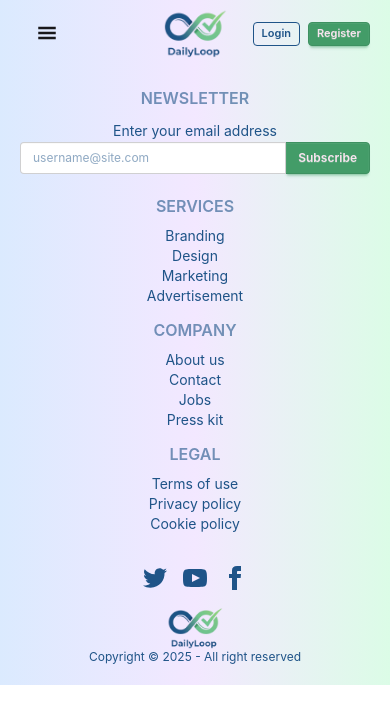
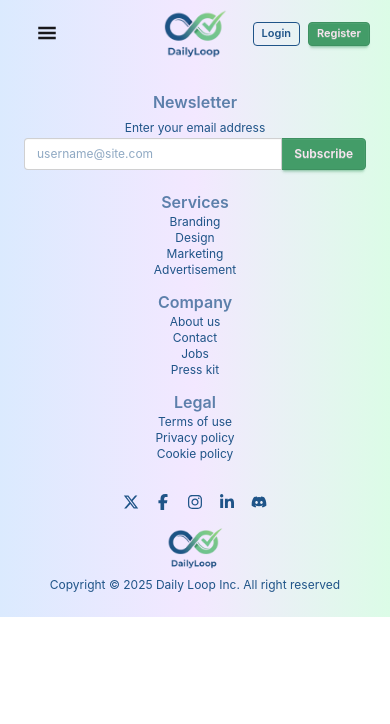
Before and after one commit to shamim1202/daily-loop-client, a React (Vite) app: page /auth in a window 390 px wide. Shown: the top 724 px of the page. Built offline with nearby package versions, Linux system fonts and the light colour scheme; no server answers.

Commit message:
update code

```diff
--- a/src/components/Footer/Footer.jsx
+++ b/src/components/Footer/Footer.jsx
@@ -1,14 +1,21 @@
+import {
+  FaDiscord,
+  FaFacebookF,
+  FaInstagram,
+  FaLinkedinIn,
+  FaXTwitter,
+} from "react-icons/fa6";
 import { Link } from "react-router";
 
 const Footer = () => {
   return (
-    <div className="md:max-w-7xl mx-auto">
-      <div className="bg-linear-to-r from-blue-100 via-purple-100 to-green-100 text-primary md:py-8 p-5 md:p-0 px-5 md:px-10">
+    <div className="md:max-w-7xl mx-auto bg-linear-to-r from-blue-100 via-purple-100 to-green-100 px-6 md:px-12 py-6 md:py-0">
+      <div className=" text-primary md:py-8">
         <div className="md:max-w-7xl mx-auto flex flex-col-reverse md:flex-row md:gap-40 text-center md:text-left">
           <div className="flex flex-col md:flex-row md:w-full justify-between space-y-3 md:space-y-0">
             <nav>
-              <h6 className="footer-title">Services</h6>
-              <div className="flex flex-col text-sm md:text-base">
+              <h6 className="text-base md:text-lg font-semibold opacity-70 md:mb-2">Services</h6>
+              <div className="flex flex-col text-xs md:text-base">
                 <a className="link link-hover">Branding</a>
                 <a className="link link-hover">Design</a>
                 <a className="link link-hover">Marketing</a>
@@ -17,8 +24,8 @@ const Footer = () => {
             </nav>
 
             <nav>
-              <h6 className="footer-title">Company</h6>
-              <div className="flex flex-col text-sm md:text-base">
+              <h6 className="text-base md:text-lg font-semibold opacity-70 md:mb-2">Company</h6>
+              <div className="flex flex-col text-xs md:text-base">
                 <a className="link link-hover">About us</a>
                 <a className="link link-hover">Contact</a>
                 <a className="link link-hover">Jobs</a>
@@ -27,8 +34,8 @@ const Footer = () => {
             </nav>
 
             <nav>
-              <h6 className="footer-title">Legal</h6>
-              <div className="flex flex-col text-sm md:text-base">
+              <h6 className="text-base md:text-lg font-semibold opacity-70 md:mb-2">Legal</h6>
+              <div className="flex flex-col text-xs md:text-base">
                 <a className="link link-hover">Terms of use</a>
                 <a className="link link-hover">Privacy policy</a>
                 <a className="link link-hover">Cookie policy</a>
@@ -39,9 +46,9 @@ const Footer = () => {
           {/* ------> Subscribe <------- */}
           <div className="md:w-6/12 mb-5 md:mb-0">
             <form>
-              <h6 className="footer-title">Newsletter</h6>
+              <h6 className="text-base md:text-lg font-semibold opacity-70 md:mb-2">Newsletter</h6>
               <fieldset className="w-full">
-                <label className="text-sm md:text-base">
+                <label className="text-xs md:text-base">
                   Enter your email address
                 </label>
                 <div className="join w-full">
@@ -61,49 +68,45 @@ const Footer = () => {
 
         <div className="flex flex-col items-center justify-center mt-8">
           <nav className="flex flex-row items-center justify-center gap-4 mb-4">
-            <a>
-              <svg
-                xmlns="http://www.w3.org/2000/svg"
-                width="24"
-                height="24"
-                viewBox="0 0 24 24"
-                className="fill-current"
-              >
-                <path d="M24 4.557c-.883.392-1.832.656-2.828.775 1.017-.609 1.798-1.574 2.165-2.724-.951.564-2.005.974-3.127 1.195-.897-.957-2.178-1.555-3.594-1.555-3.179 0-5.515 2.966-4.797 6.045-4.091-.205-7.719-2.165-10.148-5.144-1.29 2.213-.669 5.108 1.523 6.574-.806-.026-1.566-.247-2.229-.616-.054 2.281 1.581 4.415 3.949 4.89-.693.188-1.452.232-2.224.084.626 1.956 2.444 3.379 4.6 3.419-2.07 1.623-4.678 2.348-7.29 2.04 2.179 1.397 4.768 2.212 7.548 2.212 9.142 0 14.307-7.721 13.995-14.646.962-.695 1.797-1.562 2.457-2.549z"></path>
-              </svg>
+            <a href="https://x.com" target="_blank" className="md:text-2xl">
+              <FaXTwitter />
             </a>
-
-            <a>
-              <svg
-                xmlns="http://www.w3.org/2000/svg"
-                width="24"
-                height="24"
-                viewBox="0 0 24 24"
-                className="fill-current"
-              >
-                <path d="M19.615 3.184c-3.604-.246-11.631-.245-15.23 0-3.897.266-4.356 2.62-4.385 8.816.029 6.185.484 8.549 4.385 8.816 3.6.245 11.626.246 15.23 0 3.897-.266 4.356-2.62 4.385-8.816-.029-6.185-.484-8.549-4.385-8.816zm-10.615 12.816v-8l8 3.993-8 4.007z"></path>
-              </svg>
+            <a
+              href="https://facebook.com"
+              target="_blank"
+              className="md:text-2xl"
+            >
+              <FaFacebookF />
             </a>
-
-            <a>
-              <svg
-                xmlns="http://www.w3.org/2000/svg"
-                width="24"
-                height="24"
-                viewBox="0 0 24 24"
-                className="fill-current"
-              >
-                <path d="M9 8h-3v4h3v12h5v-12h3.642l.358-4h-4v-1.667c0-.955.192-1.333 1.115-1.333h2.885v-5h-3.808c-3.596 0-5.192 1.583-5.192 4.615v3.385z"></path>
-              </svg>
+            <a
+              href="https://instagram.com"
+              target="_blank"
+              className="md:text-2xl"
+            >
+              <FaInstagram />
+            </a>
+            <a
+              href="https://linkedin.com"
+              target="_blank"
+              className="md:text-2xl"
+            >
+              <FaLinkedinIn />
+            </a>
+            <a
+              href="https://discord.com"
+              target="_blank"
+              className="md:text-2xl"
+            >
+              <FaDiscord />
             </a>
           </nav>
 
           <aside className="flex flex-col items-center justify-center">
             <Link to="/">
-              <img src="/src/assets/logo.png" alt="" className="w-14 md:w-20" />
+              <img src="/src/assets/logo.png" alt="" className="w-14 md:w-20 " />
             </Link>
-            <p className="text-xs md:text-sm">
-              Copyright © {new Date().getFullYear()} - All right reserved
+            <p className="text-xs md:text-sm pt-2 md:pt-4">
+              Copyright © {new Date().getFullYear()} Daily Loop Inc. All right reserved
             </p>
           </aside>
         </div>
--- a/src/components/HeroSlider/HeroSlider.jsx
+++ b/src/components/HeroSlider/HeroSlider.jsx
@@ -70,7 +70,7 @@ const HeroSlider = () => {
               initial={{ y: 30, opacity: 0 }}
               animate={{ y: 0, opacity: 1 }}
               transition={{ delay: 0.3, duration: 0.7 }}
-              className="text-2xl md:text-5xl font-bold mb-4"
+              className="text-2xl md:text-4xl font-bold mb-4"
             >
               <Typewriter
                 words={[slides[current].title]}
@@ -95,12 +95,12 @@ const HeroSlider = () => {
       </AnimatePresence>
 
       {/* Navigation Dots */}
-      <div className="absolute bottom-6 left-1/2 -translate-x-1/2 flex gap-2">
+      <div className="absolute bottom-2 md:bottom-6 left-1/2 -translate-x-1/2 flex gap-2">
         {slides.map((_, index) => (
           <button
             key={index}
             onClick={() => setCurrent(index)}
-            className={`w-2 h-2 md:w-3 md:h-3 rounded-full transition-all ${
+            className={`w-1.5 h-1.5 md:w-3 md:h-3 rounded-full transition-all ${
               current === index ? "bg-white scale-125" : "bg-gray-400"
             }`}
           ></button>
--- a/src/components/MiniLeaderboard/MiniLeaderboard.jsx
+++ b/src/components/MiniLeaderboard/MiniLeaderboard.jsx
@@ -26,8 +26,8 @@ const Leaderboard = () => {
   });
 
   return (
-    <div className="py-10">
-      <h2 className="text-2xl md:text-4xl font-bold text-center text-secondary mb-6 md:mb-10">
+    <div className="px-6 md:px-12 mb-8 md:mb-14 pb-10 md:pb-16">
+      <h2 className="text-2xl md:text-4xl font-bold text-center text-secondary mb-5 md:mb-8">
         Top 3 Habit Champions
       </h2>
 
--- a/src/components/Navbar/Navbar.jsx
+++ b/src/components/Navbar/Navbar.jsx
@@ -131,7 +131,7 @@ const Navbar = () => {
                 className="rounded-full w-10 md:w-14 border-2 border-transparent hover:border-secondary transition focus:outline-none"
               >
                 <img
-                  src={user?.photoURL || "https://i.ibb.co/YW7tYpT/user.png"}
+                  src={user?.photoURL || user?.displayName}
                   alt="User Avatar"
                   className="rounded-full w-full h-full"
                 />
@@ -150,10 +150,10 @@ const Navbar = () => {
                     className="absolute right-0 top-16 w-56 bg-white border border-gray-200 rounded-xl shadow-lg z-50 focus:outline-none"
                   >
                     <div className="p-4 border-b">
-                      <p className="font-semibold text-gray-800">
+                      <p className="text-sm md:text-base font-semibold text-primary">
                         {user.displayName || "No Name"}
                       </p>
-                      <p className="text-sm text-gray-500 truncate">
+                      <p className="text-xs md:text-sm text-gray-500 truncate">
                         {user.email}
                       </p>
                     </div>
--- a/src/pages/Home/Home.jsx
+++ b/src/pages/Home/Home.jsx
@@ -7,7 +7,7 @@ import WhyBuildHabits from "../../components/WhyBuildHabits/WhyBuildHabits";
 
 const Home = () => {
   return (
-    <div className="md:max-w-7xl mx-auto bg-linear-to-r from-blue-100 via-purple-100 to-green-100">
+    <div className="md:max-w-7xl mx-auto bg-linear-to-r from-blue-100 via-purple-100 to-green-100 space-y-12 md:space-y-16">
       <HeroSlider></HeroSlider>
       <FeaturedHabits></FeaturedHabits>
       <WhyBuildHabits></WhyBuildHabits>
```
Also changed, not shown: src/components/FeaturedHabits/FeaturedHabits.jsx (+5 -5 lines), src/components/HowItWorks/HowItWorks.jsx (+12 -12 lines), src/components/TestimonialCarousel/TestimonialCarousel.jsx (+9 -9 lines), src/components/WhyBuildHabits/WhyBuildHabits.jsx (+25 -24 lines).
